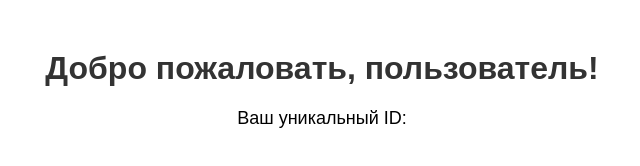
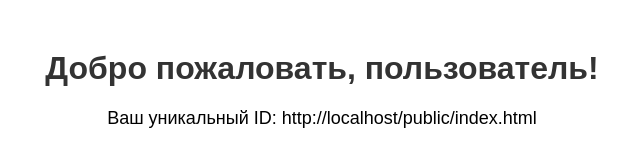
Before and after one commit to shisha-cpu/auth-Bot, a website: page public/index.html in a window 1280 px wide. Shown: the whole page, without its empty margins (318-958 px from the left). Drawn offline with Linux system fonts and the light colour scheme.

Commit message:
added data 2

```diff
--- a/public/index.html
+++ b/public/index.html
@@ -28,7 +28,7 @@
     // const strs = url.split('/');
     // const id = strs.at(-1)
     // console.log(id)
-    // const userId = document.getElementById('user-id')
+    const userId = document.getElementById('user-id')
     userId.innerHTML = url
   </script>
 </body>
```
